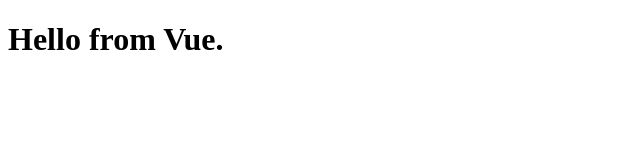
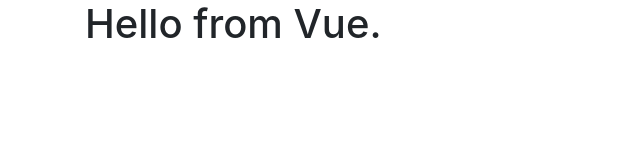
Before and after one commit to Richard696/learn-vue-basic, a plain HTML site: page index.html in a window 1280 px wide. Shown: the whole page, without its empty margins (0-640 px from the left). Drawn offline with nearby package versions, Linux system fonts and the light colour scheme.

Commit message:
Add readme and bootstrap

```diff
--- a/index.html
+++ b/index.html
@@ -4,11 +4,14 @@
     <meta charset="UTF-8">
     <meta http-equiv="X-UA-Compatible" content="IE=edge">
     <meta name="viewport" content="width=device-width, initial-scale=1.0">
-    <title>Document</title>
+    <link rel="stylesheet" href="https://stackpath.bootstrapcdn.com/bootstrap/4.5.2/css/bootstrap.min.css" integrity="sha384-JcKb8q3iqJ61gNV9KGb8thSsNjpSL0n8PARn9HuZOnIxN0hoP+VmmDGMN5t9UJ0Z" crossorigin="anonymous">
+    <title>Learn Vue</title>
 </head>
 <body>
     <div id="app">
-        <h1>{{greeting}}</h1>
+        <div class="container">
+            <h1>{{greeting}}</h1>
+        </div>
     </div>
     <!-- development version, includes helpful console warnings -->
 <script src="https://cdn.jsdelivr.net/npm/vue@2/dist/vue.js"></script>
```
Also changed, not shown: 1 other file.
